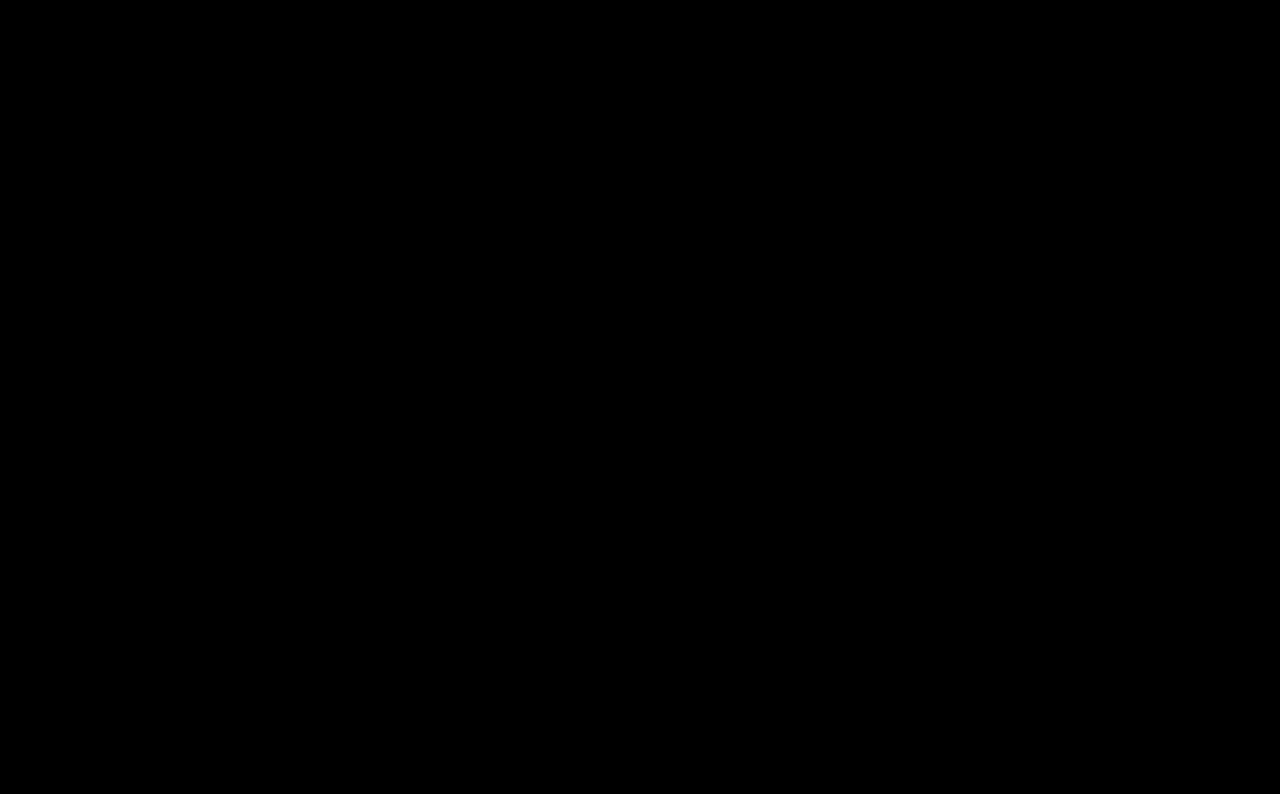
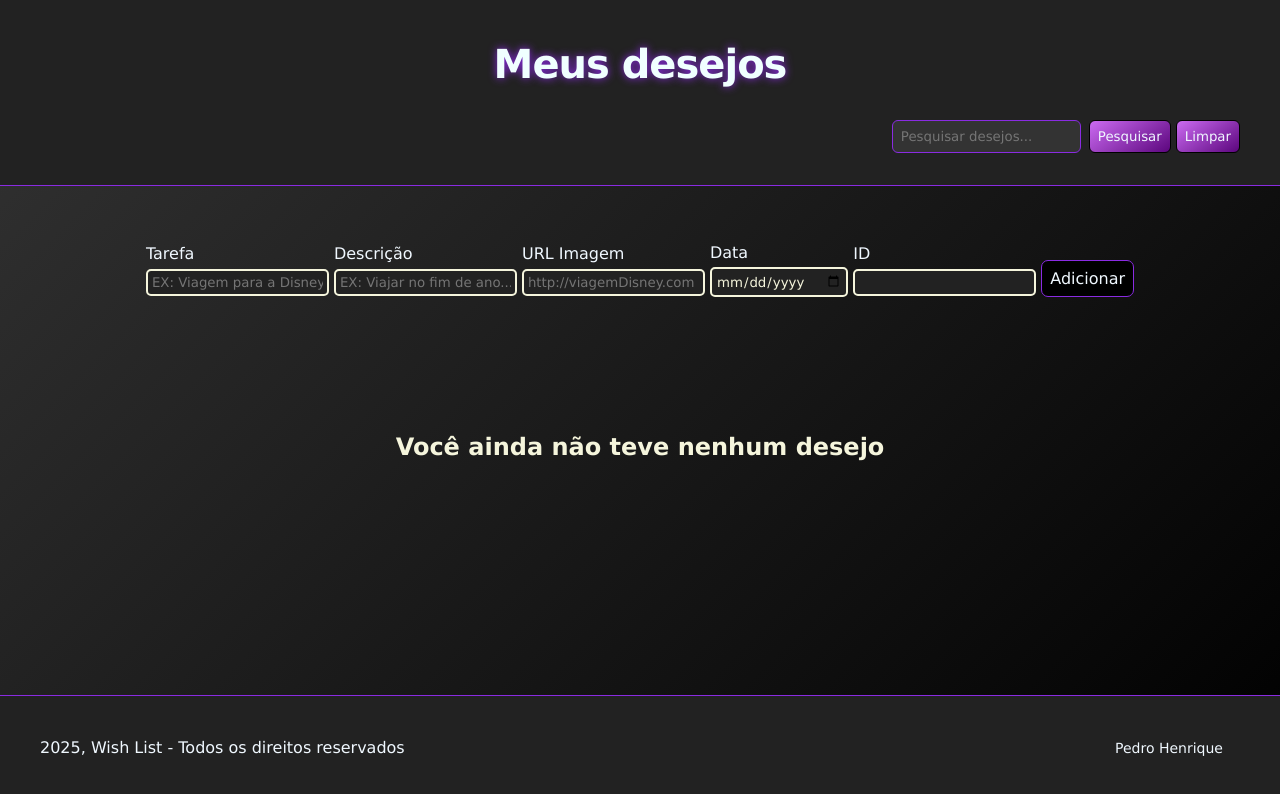
Before and after one commit to preudu-cmd-hash/wish-list, a React (Vite) app: page / in a window 1280 px wide. Before the commit this address had no page. Shown: the top 794 px of the page. Built offline with nearby package versions, Linux system fonts and the light colour scheme.

Commit message:
Navigate

```diff
--- a/src/App.jsx
+++ b/src/App.jsx
@@ -2,30 +2,26 @@ import { useCallback, useEffect, useMemo, useState } from "react";
 import styles from "./App.module.css";
 import { CardGrid } from "./Components/CardGrid/CardGrid";
 import { Footer } from "./Components/Footer/Footer";
-import { Header } from "./Components/Header/Header";
 import { AddItemForm } from "./Components/AddItemForm/AddItemForm";
 
-function App() {
-  const [wishs, setWishs] = useState([]);
-  const [loading, setLoading] = useState(true);
-  const [search, setSearch] = useState("");
-  const [form, setForm] = useState({
+const DEFAULT_FORM = {
   name: "",
   description: "",
   urlImage: "",
   date: "",
-  });
+  id: "",
+};
+
+function App({ search }) {
+  const [wishs, setWishs] = useState([]);
+  const [loading, setLoading] = useState(true);
+  const [form, setForm] = useState(DEFAULT_FORM);
 
   const handleSubmit = (e) => {
     e.preventDefault();
     const updatedWishs = [...wishs, form];
     setWishs(updatedWishs);
-    setForm({
-      name: "",
-      description: "",
-      urlImage: "",
-      date: "",
-    });
+    setForm(DEFAULT_FORM);
   };
 
   const handleDelete = useCallback(
@@ -68,18 +64,8 @@ function App() {
     });
   }, [search, wishs]);
 
-  const onSearch = useCallback((searchValue) => {
-    setSearch(searchValue);
-  });
-
-  const onClear = useCallback(() => {
-    setSearch("");
-  });
-
   return (
     <>
-      <div className={styles.app}>
-        <Header onSearch={onSearch} onClear={onClear} />
       <main className={styles.main}>
         <AddItemForm
           handleSubmit={handleSubmit}
@@ -92,8 +78,6 @@ function App() {
           search={search}
         />
       </main>
-        <Footer />
-      </div>
     </>
   );
 }
--- a/src/Components/AddItemForm/AddItemForm.jsx
+++ b/src/Components/AddItemForm/AddItemForm.jsx
@@ -41,7 +41,6 @@ export const AddItemForm = ({ handleSubmit, form, setForm }) => {
           name="urlImage"
           value={form.urlImage}
           onChange={handleChange}
-          required
         />
       </div>
       <div className={styles.inputContainer}>
@@ -53,6 +52,16 @@ export const AddItemForm = ({ handleSubmit, form, setForm }) => {
           onChange={handleChange}
         />
       </div>
+      <div className={styles.inputContainer}>
+        <label htmlFor="id">ID</label>
+        <input
+          type="number"
+          name="id"
+          required
+          value={form.id}
+          onChange={handleChange}
+        />
+      </div>
       <button className={styles.button} type="submit">
         Adicionar
       </button>
--- a/src/Components/Card/Card.jsx
+++ b/src/Components/Card/Card.jsx
@@ -1,17 +1,15 @@
 import { use, useState } from "react";
 import styles from "./Card.module.css";
+import { useNavigate } from "react-router";
 
-export const Card = ({ name, description, image, date, onDelete, onEdit }) => {
+export const Card = ({ name, description, image, date, onDelete, id }) => {
   const [ano, mes, dia] = date ? date.split("-") : "";
   const convertedDate = new Date(ano, mes - 1, dia);
   const formatedDate = isNaN(convertedDate)
     ? ""
     : Intl.DateTimeFormat("pt-Br").format(convertedDate);
 
-  const [isEditing, setIsEditing] = useState(false);
-  const [editName, setEditName] = useState(name);
-  const [editDescription, setEditDescription] = useState(description);
-  const [editDate, setEditDate] = useState(date);
+  const navigate = useNavigate();
 
   return (
     <div className={styles.cardContainer}>
@@ -25,6 +23,9 @@ export const Card = ({ name, description, image, date, onDelete, onEdit }) => {
         <button className={styles.deleteButton} onClick={onDelete}>
           🗑️
         </button>
+        <button onClick={() => navigate(`/wish-list/wish/${id}`)}>
+          Detalhes
+        </button>
       </div>
     </div>
   );
--- a/src/Components/CardGrid/CardGrid.jsx
+++ b/src/Components/CardGrid/CardGrid.jsx
@@ -19,6 +19,7 @@ export const CardGrid = ({ wishs, handleDelete, search }) => {
               description={wish.description}
               image={wish.urlImage}
               date={wish.date}
+              id={wish.id}
               onDelete={() => handleDelete(index)}
             />
           ))}
--- a/src/Components/Layout/Layout.jsx
+++ b/src/Components/Layout/Layout.jsx
@@ -1,10 +1,12 @@
 import { Footer } from "../Footer/Footer";
 import styles from "../../App.module.css";
 import { Outlet } from "react-router";
+import { Header } from "../Header/Header";
 
-export const Layout = () => {
+export const Layout = ({ onSearch, onClear }) => {
   return (
     <div className={styles.app}>
+      <Header onSearch={onSearch} onClear={onClear} />
       <Outlet />
       <Footer />
     </div>
--- /dev/null
+++ b/src/Components/WishDetail/WishDetail.jsx
@@ -0,0 +1,7 @@
+export const WishDetail = () => {
+  return (
+    <>
+      <h1>Detalhes do desejo</h1>
+    </>
+  );
+};
--- a/src/routes/Router.jsx
+++ b/src/routes/Router.jsx
@@ -1,12 +1,26 @@
 import { Route, Routes } from "react-router";
 import App from "../App";
 import { Layout } from "../Components/Layout/Layout";
+import { useCallback, useState } from "react";
+import { WishDetail } from "../Components/WishDetail/WishDetail";
 
 export const Router = () => {
+  const [search, setSearch] = useState("");
+
+  const onSearch = useCallback((searchValue) => {
+    setSearch(searchValue);
+  });
+
+  const onClear = useCallback(() => {
+    setSearch("");
+  });
+
   return (
     <Routes>
-      <Route element={<Layout />}>
-        <Route path="/wish-list" element={<App />} />
+      <Route element={<Layout onClear={onClear} onSearch={onSearch} />}>
+        <Route path="/wish-list" element={<App search={search} />} />
+        <Route path="/wish-list/wish/:id" element={<WishDetail />} />
+        <Route path="*" element={<App search={search} />} />
       </Route>
     </Routes>
   );
```
Lines whose indentation alone changed are shown as unchanged.
